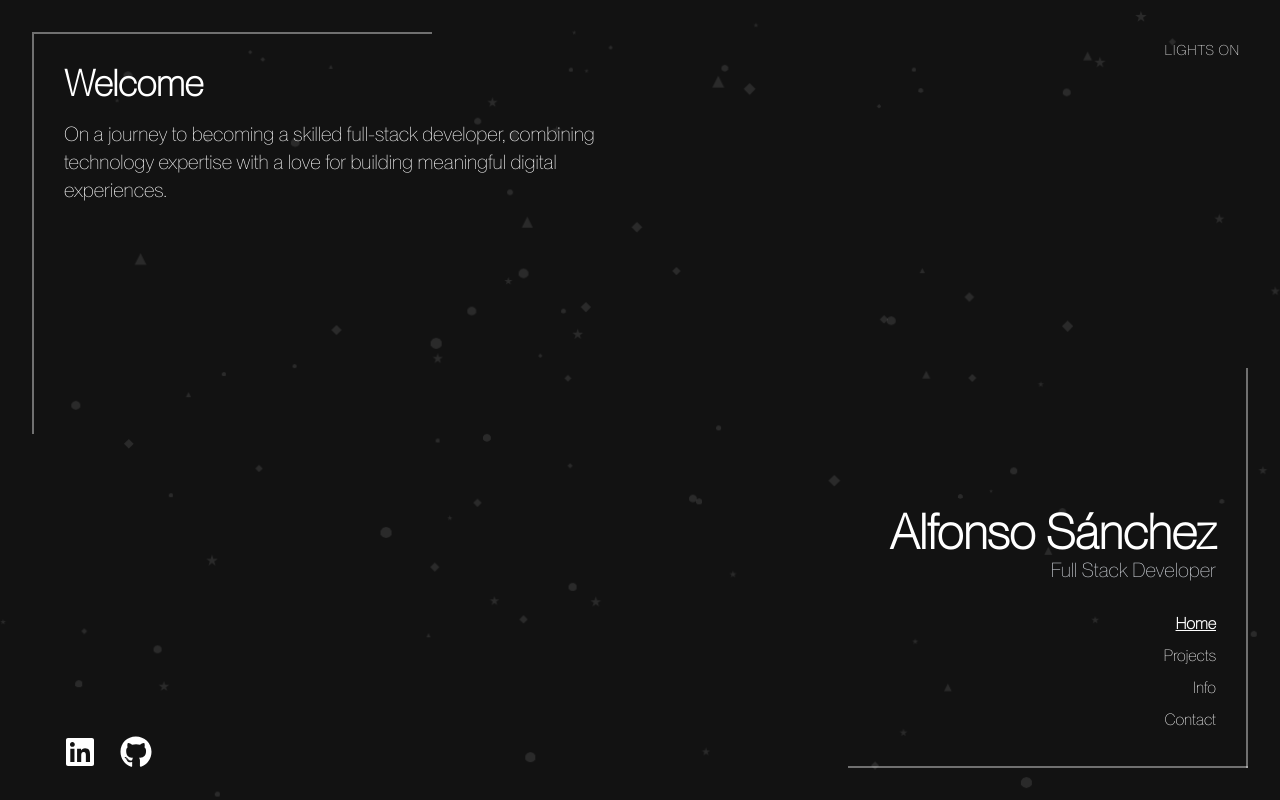
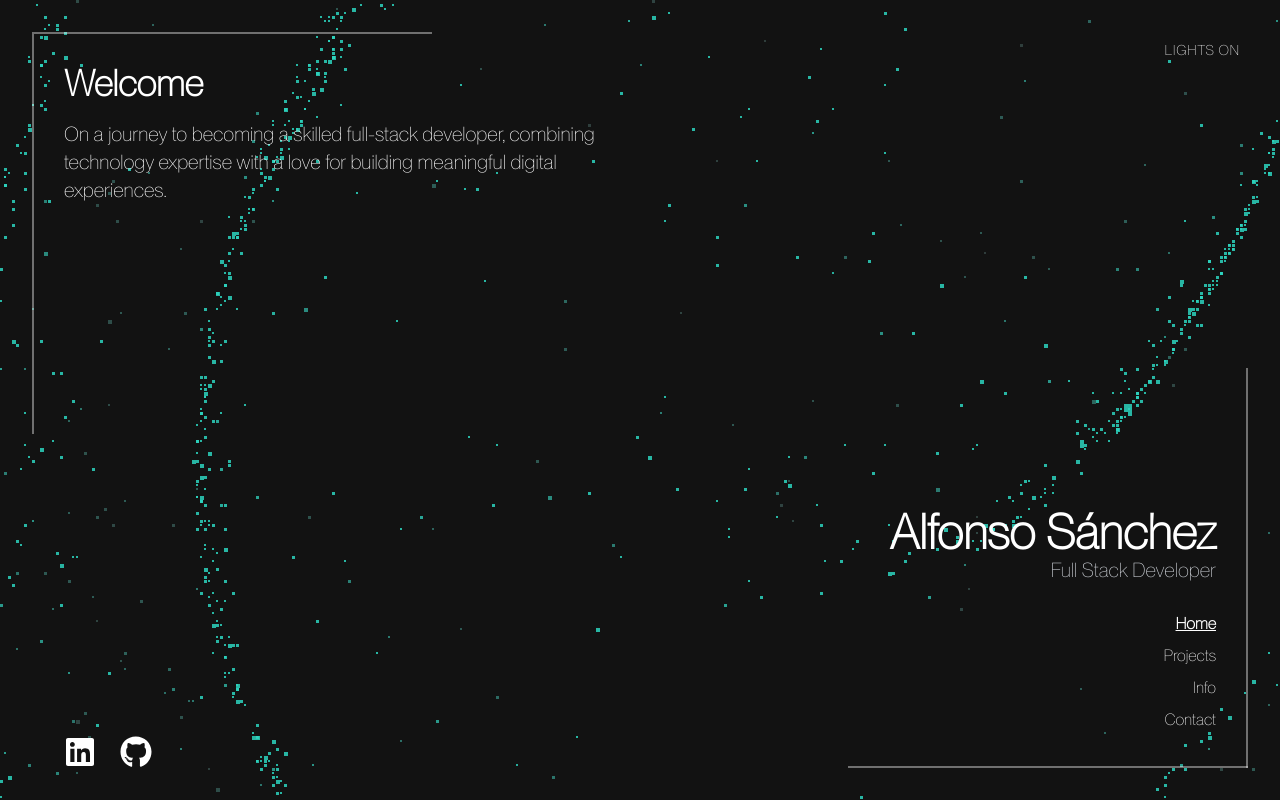
Before and after one commit to alfonso7199/portfolio, a React (Vite) app: page / in a window 1280 px wide. Built offline with nearby package versions, Linux system fonts and the light colour scheme.

Commit message:
change animated background

```diff
--- a/src/components/AnimatedBackground.tsx
+++ b/src/components/AnimatedBackground.tsx
@@ -1,189 +1,178 @@
-import React, { useEffect, useState, useCallback } from 'react';
-import { motion } from 'framer-motion';
+import React, { useEffect, useRef } from 'react';
 
-interface Particle {
+export const AnimatedBackground: React.FC = () => {
+  const canvasRef = useRef<HTMLCanvasElement>(null);
+
+  useEffect(() => {
+    const canvas = canvasRef.current;
+    if (!canvas) return;
+    const ctx = canvas.getContext('2d');
+    if (!ctx) return;
+
+    let animationFrameId: number;
+    let time = 0;
+
+    const noise = (x: number, y: number, t: number) => {
+      const nx = x * 0.0008;
+      const ny = y * 0.0008;
+      const v1 = Math.sin(nx * 2.5 + t);
+      const v2 = Math.cos(ny * 2.0 - t * 0.8);
+      const v3 = Math.sin((nx + ny) * 1.5 + t * 1.2);
+      return (v1 + v2 + v3) / 3;
+    };
+
+    class Particle {
       id: number;
       x: number;
       y: number;
+      vx: number;
+      vy: number;
+      speed: number;
       size: number;
-  moveX: number;
-  moveY: number;
-  type: 'star4' | 'star5' | 'diamond' | 'triangle';
-  rotation: number;
-  rotationSpeed: number;
+      highlightColor: number[];
+
+      constructor(w: number, h: number, id: number) {
+        this.id = id;
+        this.x = Math.random() * w;
+        this.y = Math.random() * h;
+        this.vx = 0;
+        this.vy = 0;
+        this.speed = Math.random() * 0.4 + 0.2;
+
+        const rand = Math.random();
+        this.size = rand > 0.9 ? 4 : rand > 0.4 ? 3 : 2;
+
+        this.highlightColor = [45, 212, 191];
       }
 
-export const AnimatedBackground: React.FC = () => {
-  const [particles, setParticles] = useState<Particle[]>([]);
+      update(w: number, h: number, t: number, mouseX: number, mouseY: number) {
+        const n = noise(this.x, this.y, t);
+        const angle = n * Math.PI * 4;
 
-  const particleSpeed = 0.12;
+        let tvx = Math.cos(angle) * this.speed;
+        let tvy = Math.sin(angle) * this.speed;
 
-  const generateParticles = useCallback(() => {
-    const newParticles: Particle[] = [];
-    const numParticles = 100;
+        const regionalThickness = (Math.sin(this.x * 0.002 + t * 1.5) + Math.cos(this.y * 0.002 - t)) * 3.5;
 
-    for (let i = 0; i < numParticles; i++) {
-      const type = Math.random() > 0.75 ? 'star5' : Math.random() > 0.5 ? 'star4' : Math.random() > 0.25 ? 'diamond' : 'triangle';
-      newParticles.push({
-        id: i,
-        x: Math.random() * window.innerWidth,
-        y: Math.random() * window.innerHeight,
-        size: Math.random() * 8 + 4,
-        moveX: Math.random() * particleSpeed - particleSpeed / 2,
-        moveY: Math.random() * particleSpeed - particleSpeed / 2,
-        type,
-        rotation: Math.random() * 360,
-        rotationSpeed: (Math.random() - 0.5) * 1.5,
-      });
+        const perpOffset = Math.sin(this.id * 137.54) * regionalThickness;
+
+        tvx += Math.cos(angle + Math.PI / 2) * perpOffset;
+        tvy += Math.sin(angle + Math.PI / 2) * perpOffset;
+
+        let dx = this.x - mouseX;
+        let dy = this.y - mouseY;
+        let dist = Math.sqrt(dx * dx + dy * dy);
+
+        if (dist < 200) {
+          const force = (200 - dist) / 200;
+          this.vx += (dx / dist) * force * 2.0;
+          this.vy += (dy / dist) * force * 2.0;
         }
 
-    setParticles(newParticles);
-  }, []);
+        this.vx += (tvx - this.vx) * 0.03;
+        this.vy += (tvy - this.vy) * 0.03;
 
-  useEffect(() => {
-    generateParticles();
-    window.addEventListener('resize', generateParticles);
-
-    return () => {
-      window.removeEventListener('resize', generateParticles);
-    };
-  }, [generateParticles]);
-
-  useEffect(() => {
-    const interval = setInterval(() => {
-      setParticles((particles) =>
-        particles.map((particle) => {
-          let newX = particle.x + particle.moveX;
-          let newY = particle.y + particle.moveY;
-          let newRotation = particle.rotation + particle.rotationSpeed;
-
-          if (newX < 0 || newX > window.innerWidth) {
-            newX = Math.random() * window.innerWidth;
-          }
-          if (newY < 0 || newY > window.innerHeight) {
-            newY = Math.random() * window.innerHeight;
+        const currentSpeed = Math.sqrt(this.vx * this.vx + this.vy * this.vy);
+        const maxAllowed = 1.0 + Math.abs(perpOffset) * 0.4;
+        if (currentSpeed > maxAllowed) {
+          this.vx = (this.vx / currentSpeed) * maxAllowed;
+          this.vy = (this.vy / currentSpeed) * maxAllowed;
         }
 
-          return { ...particle, x: newX, y: newY, rotation: newRotation };
-        })
-      );
-    }, 16);
-    return () => clearInterval(interval);
-  }, []);
+        this.x += this.vx;
+        this.y += this.vy;
 
-  const renderParticle = (particle: Particle) => {
-    const baseClasses = "absolute bg-black/15 dark:bg-white/10";
+        const margin = 50;
+        if (this.x < -margin) this.x = w + margin;
+        if (this.x > w + margin) this.x = -margin;
+        if (this.y < -margin) this.y = h + margin;
+        if (this.y > h + margin) this.y = -margin;
+      }
 
-    switch (particle.type) {
-      case 'star5':
-        return (
-          <motion.div
-            key={particle.id}
-            className={baseClasses}
-            initial={{ x: particle.x, y: particle.y, opacity: 0, scale: 0 }}
-            animate={{
-              x: particle.x,
-              y: particle.y,
-              opacity: 1,
-              scale: 1,
-              rotate: particle.rotation,
-            }}
-            transition={{
-              type: "spring",
-              stiffness: 40,
-              damping: 12,
-            }}
-            style={{
-              width: particle.size,
-              height: particle.size,
-              clipPath: 'polygon(50% 0%, 61% 35%, 98% 35%, 68% 57%, 79% 91%, 50% 70%, 21% 91%, 32% 57%, 2% 35%, 39% 35%)',
-            }}
-          />
-        );
+      draw(ctx: CanvasRenderingContext2D, isDark: boolean) {
+        const gridSize = 4;
+        const drawX = Math.round(this.x / gridSize) * gridSize;
+        const drawY = Math.round(this.y / gridSize) * gridSize;
 
-      case 'star4':
-        return (
-          <motion.div
-            key={particle.id}
-            className={baseClasses}
-            initial={{ x: particle.x, y: particle.y, opacity: 0, scale: 0 }}
-            animate={{
-              x: particle.x,
-              y: particle.y,
-              opacity: 1,
-              scale: 1,
-              rotate: particle.rotation,
-            }}
-            transition={{
-              type: "spring",
-              stiffness: 45,
-              damping: 15,
-            }}
-            style={{
-              width: particle.size,
-              height: particle.size,
-              clipPath: 'polygon(50% 0%, 80% 10%, 100% 35%, 100% 70%, 80% 90%, 50% 100%, 20% 90%, 0% 70%, 0% 35%, 20% 10%)',
-            }}
-          />
-        );
+        const speed = Math.sqrt(this.vx * this.vx + this.vy * this.vy);
+        let intensity = speed / 1.2;
+        intensity = Math.max(0, Math.min(1, Math.pow(intensity, 1.5)));
 
-      case 'diamond':
-        return (
-          <motion.div
-            key={particle.id}
-            className={baseClasses}
-            initial={{ x: particle.x, y: particle.y, opacity: 0, scale: 0 }}
-            animate={{
-              x: particle.x,
-              y: particle.y,
-              opacity: 1,
-              scale: 1,
-              rotate: particle.rotation,
-            }}
-            transition={{
-              type: "spring",
-              stiffness: 50,
-              damping: 18,
-            }}
-            style={{
-              width: particle.size,
-              height: particle.size,
-              clipPath: 'polygon(50% 0%, 100% 50%, 50% 100%, 0% 50%)',
-            }}
-          />
-        );
+        const baseColor = isDark ? [55, 55, 55] : [130, 130, 130];
+        const activeHighlightColor = isDark ? this.highlightColor : [25, 170, 150];
 
-      default: // triangle
-        return (
-          <motion.div
-            key={particle.id}
-            className={baseClasses}
-            initial={{ x: particle.x, y: particle.y, opacity: 0, scale: 0 }}
-            animate={{
-              x: particle.x,
-              y: particle.y,
-              opacity: 1,
-              scale: 1,
-              rotate: particle.rotation,
-            }}
-            transition={{
-              type: "spring",
-              stiffness: 55,
-              damping: 20,
-            }}
-            style={{
-              width: particle.size,
-              height: particle.size,
-              clipPath: 'polygon(50% 0%, 0% 100%, 100% 100%)',
-            }}
-          />
-        );
+        const r = Math.floor(baseColor[0] * (1 - intensity) + activeHighlightColor[0] * intensity);
+        const g = Math.floor(baseColor[1] * (1 - intensity) + activeHighlightColor[1] * intensity);
+        const b = Math.floor(baseColor[2] * (1 - intensity) + activeHighlightColor[2] * intensity);
+
+        ctx.fillStyle = `rgba(${r}, ${g}, ${b}, 0.85)`;
+        ctx.fillRect(drawX, drawY, this.size, this.size);
+      }
+    }
+
+    let particles: Particle[] = [];
+    let mouseX = -1000;
+    let mouseY = -1000;
+
+    const init = () => {
+      particles = [];
+      const numParticles = Math.floor((window.innerWidth * window.innerHeight) / 800);
+      for (let i = 0; i < numParticles; i++) {
+        particles.push(new Particle(canvas.width, canvas.height, i));
       }
     };
 
+    const resize = () => {
+      canvas.width = window.innerWidth;
+      canvas.height = window.innerHeight;
+      init();
+    };
+
+    window.addEventListener('resize', resize);
+    resize();
+
+    const handleMouseMove = (e: MouseEvent) => {
+      mouseX = e.clientX;
+      mouseY = e.clientY;
+    };
+
+    const handleMouseOut = () => {
+      mouseX = -1000;
+      mouseY = -1000;
+    };
+
+    window.addEventListener('mousemove', handleMouseMove);
+    window.addEventListener('mouseout', handleMouseOut);
+
+    const animate = () => {
+      ctx.clearRect(0, 0, canvas.width, canvas.height);
+      const isDark = document.documentElement.classList.contains('dark');
+
+      time += 0.0008;
+
+      for (let i = 0; i < particles.length; i++) {
+        const p = particles[i];
+        p.update(canvas.width, canvas.height, time, mouseX, mouseY);
+        p.draw(ctx, isDark);
+      }
+
+      animationFrameId = requestAnimationFrame(animate);
+    };
+
+    animate();
+
+    return () => {
+      window.removeEventListener('resize', resize);
+      window.removeEventListener('mousemove', handleMouseMove);
+      window.removeEventListener('mouseout', handleMouseOut);
+      cancelAnimationFrame(animationFrameId);
+    };
+  }, []);
+
   return (
-    <div className="fixed inset-0 overflow-hidden pointer-events-none">
-      {particles.map(renderParticle)}
-    </div>
+    <canvas
+      ref={canvasRef}
+      className="fixed inset-0 pointer-events-none transition-opacity duration-300"
+    />
   );
 };
```
Lines whose indentation alone changed are shown as unchanged.
